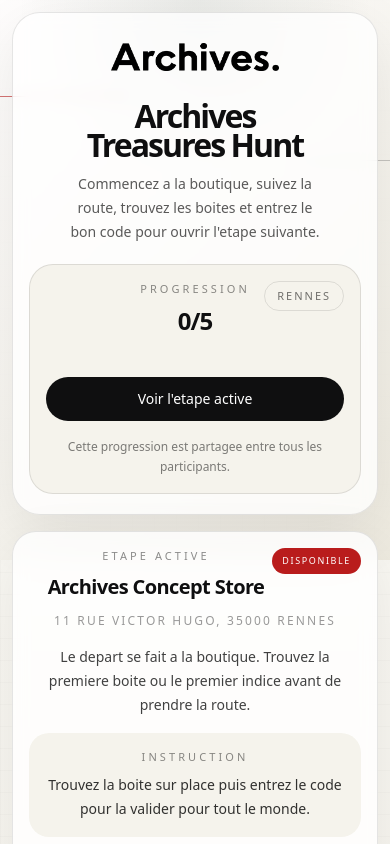
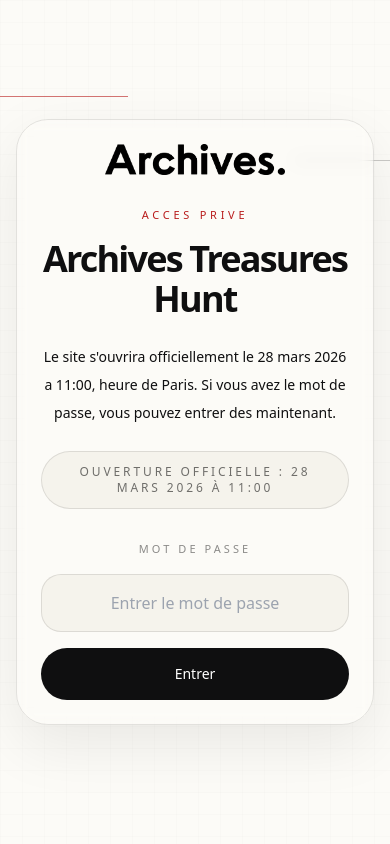
Before and after one commit to ShotoTodorokiMHA/archives-tresort, a Next.js app: page / in a window 390 px wide. Shown: the top 844 px of the page. Built offline with nearby package versions, Linux system fonts and the light colour scheme; no server answers.

Commit message:
Add site lock gate

```diff
--- a/app/page.tsx
+++ b/app/page.tsx
@@ -1,5 +1,10 @@
+import { SiteLockGate } from "@/components/site-lock-gate";
 import { TreasureHuntApp } from "@/components/treasure-hunt-app";
 
 export default function Home() {
-  return <TreasureHuntApp />;
+  return (
+    <SiteLockGate>
+      <TreasureHuntApp />
+    </SiteLockGate>
+  );
 }
--- /dev/null
+++ b/components/site-lock-gate.tsx
@@ -0,0 +1,121 @@
+"use client";
+
+import Image from "next/image";
+import { useEffect, useMemo, useState } from "react";
+import { huntConfig } from "@/data/hunt-config";
+
+type SiteLockGateProps = {
+  children: React.ReactNode;
+};
+
+const releaseDateFormatter = new Intl.DateTimeFormat("fr-FR", {
+  dateStyle: "long",
+  timeStyle: "short",
+  timeZone: "Europe/Paris"
+});
+
+export function SiteLockGate({ children }: SiteLockGateProps) {
+  const { siteLock, logo } = huntConfig;
+  const [password, setPassword] = useState("");
+  const [isUnlocked, setIsUnlocked] = useState(!siteLock.enabled);
+  const [hasHydrated, setHasHydrated] = useState(false);
+  const [error, setError] = useState("");
+
+  const isReleased = useMemo(() => Date.now() >= new Date(siteLock.releaseAtIso).getTime(), [siteLock.releaseAtIso]);
+
+  useEffect(() => {
+    if (!siteLock.enabled || isReleased) {
+      setIsUnlocked(true);
+      setHasHydrated(true);
+      return;
+    }
+
+    const hasAccess = window.localStorage.getItem(siteLock.storageKey) === "granted";
+    setIsUnlocked(hasAccess);
+    setHasHydrated(true);
+  }, [isReleased, siteLock.enabled, siteLock.storageKey]);
+
+  const submitPassword = (event: React.FormEvent<HTMLFormElement>) => {
+    event.preventDefault();
+
+    if (password !== siteLock.password) {
+      setError(siteLock.errorMessage);
+      return;
+    }
+
+    window.localStorage.setItem(siteLock.storageKey, "granted");
+    setError("");
+    setIsUnlocked(true);
+  };
+
+  if (!siteLock.enabled || isUnlocked || isReleased) {
+    return <>{children}</>;
+  }
+
+  if (!hasHydrated) {
+    return <main className="min-h-screen bg-[#fcfbf7]" />;
+  }
+
+  return (
+    <main className="relative min-h-screen overflow-hidden bg-[#fcfbf7] px-4 py-6 sm:px-6">
+      <div className="street-grid absolute inset-0 opacity-40" />
+      <div className="absolute left-0 top-24 h-[1px] w-32 bg-[#b91c1c]/60 md:w-56" />
+      <div className="absolute right-0 top-40 h-[1px] w-24 bg-black/20 md:w-40" />
+
+      <div className="relative mx-auto flex min-h-[calc(100vh-3rem)] max-w-[760px] items-center justify-center">
+        <section className="w-full rounded-[32px] border border-black/10 bg-white/88 p-6 text-center shadow-soft backdrop-blur md:p-10">
+          <div className="flex justify-center">
+            <Image
+              src={logo.src}
+              alt={logo.alt}
+              width={220}
+              height={44}
+              className="h-auto w-auto max-w-[180px] md:max-w-[220px]"
+              priority
+            />
+          </div>
+
+          <p className="mt-8 text-[11px] uppercase tracking-[0.34em] text-[#b91c1c]">
+            {siteLock.heading}
+          </p>
+          <h1 className="mt-4 text-4xl font-semibold tracking-[-0.05em] text-ink md:text-6xl">
+            {siteLock.title}
+          </h1>
+          <p className="mx-auto mt-6 max-w-2xl text-sm leading-7 text-black/68 md:text-base">
+            {siteLock.message}
+          </p>
+
+          <div className="mx-auto mt-6 inline-flex rounded-full border border-black/10 bg-[#f5f3ec] px-5 py-3 text-xs uppercase tracking-[0.24em] text-black/55">
+            {siteLock.releaseLabel} : {releaseDateFormatter.format(new Date(siteLock.releaseAtIso))}
+          </div>
+
+          <form onSubmit={submitPassword} className="mx-auto mt-8 max-w-[420px] space-y-4">
+            <label htmlFor="site-password" className="block text-[11px] uppercase tracking-[0.28em] text-black/45">
+              {siteLock.passwordLabel}
+            </label>
+            <input
+              id="site-password"
+              type="password"
+              value={password}
+              onChange={(event) => {
+                setPassword(event.target.value);
+                if (error) {
+                  setError("");
+                }
+              }}
+              placeholder={siteLock.passwordPlaceholder}
+              className="w-full rounded-[20px] border border-black/10 bg-[#f5f3ec] px-5 py-4 text-center text-base text-ink outline-none transition focus:border-[#b91c1c]"
+            />
+            {error ? <p className="text-sm text-[#9a3412]">{error}</p> : null}
+            <button
+              type="submit"
+              className="w-full rounded-full bg-ink px-5 py-4 text-sm font-medium text-white transition duration-300 hover:bg-[#b91c1c]"
+            >
+              {siteLock.submitLabel}
+            </button>
+          </form>
+        </section>
+      </div>
+    </main>
+  );
+}
--- a/data/hunt-config.ts
+++ b/data/hunt-config.ts
@@ -10,6 +10,21 @@
 };
 
 export const huntConfig = {
+  siteLock: {
+    enabled: true,
+    releaseAtIso: "2026-03-28T11:00:00+01:00",
+    password: "ArchivesCasual35!",
+    storageKey: "archives-site-lock-access",
+    title: "Archives Treasures Hunt",
+    heading: "Acces prive",
+    message:
+      "Le site s'ouvrira officiellement le 28 mars 2026 a 11:00, heure de Paris. Si vous avez le mot de passe, vous pouvez entrer des maintenant.",
+    passwordLabel: "Mot de passe",
+    passwordPlaceholder: "Entrer le mot de passe",
+    submitLabel: "Entrer",
+    releaseLabel: "Ouverture officielle",
+    errorMessage: "Mot de passe incorrect."
+  },
   brandName: "Archives Concept Store",
   logo: {
     src: "/brand/archives-logo.png",
```
